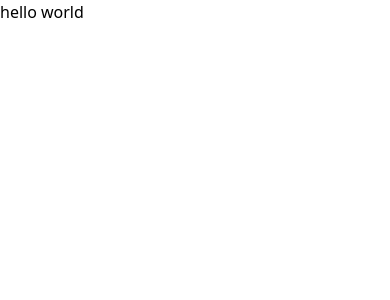
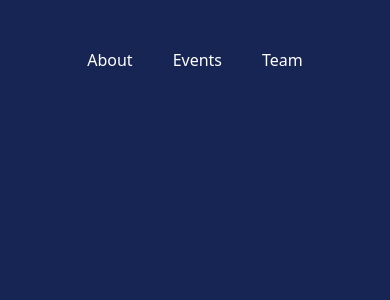
Before and after one commit to gu-web-dev/gu-web-dev.github.io, a React (Vite) app: page / in a window 390 px wide. Shown: the top 300 px of the page. Built offline with nearby package versions, Linux system fonts and the light colour scheme.

Commit message:
basic navbar

```diff
--- a/src/App.tsx
+++ b/src/App.tsx
@@ -1,7 +1,9 @@
+import Hero from "./components/Hero";
+
 function App() {
   return (
     <main className="">
-      <div>hello world</div>
+      <Hero />
     </main>
   );
 }
--- /dev/null
+++ b/src/components/Hero.tsx
@@ -0,0 +1,13 @@
+import Navbar from "./Navbar";
+
+const Hero = () => {
+  return (
+    <div className="bg-blue-950 min-h-screen">
+      <div className=" px-6 py-12">
+        <Navbar />
+      </div>
+    </div>
+  );
+};
+
+export default Hero;
--- /dev/null
+++ b/src/components/Navbar.tsx
@@ -0,0 +1,40 @@
+import {
+  NavigationMenu,
+  NavigationMenuItem,
+  NavigationMenuLink,
+  NavigationMenuList,
+} from "./ui/NavigationMenu";
+import { motion } from "framer-motion";
+
+const navItems: { name: string; href: string }[] = [
+  { name: "About", href: "/#about" },
+  { name: "Events", href: "/#events" },
+  { name: "Team", href: "/#team" },
+];
+const Navbar = () => {
+  return (
+    <motion.div
+      style={{ opacity: 0 }}
+      animate={{ opacity: 1, transition: { delay: 1.5, duration: 1 } }}
+    >
+      <div className="flex justify-center">
+        <NavigationMenu>
+          <NavigationMenuList className="space-x-10">
+            {navItems.map((item) => (
+              <NavigationMenuItem>
+                <NavigationMenuLink
+                  className="text-white hover:opacity-80 transition opacity duraction-200 ease-in-out"
+                  href={item.href}
+                >
+                  {item.name}
+                </NavigationMenuLink>
+              </NavigationMenuItem>
+            ))}
+          </NavigationMenuList>
+        </NavigationMenu>
+      </div>
+    </motion.div>
+  );
+};
+
+export default Navbar;
--- /dev/null
+++ b/src/components/ui/NavigationMenu.tsx
@@ -0,0 +1,128 @@
+import * as React from "react";
+import * as NavigationMenuPrimitive from "@radix-ui/react-navigation-menu";
+import { cva } from "class-variance-authority";
+import { ChevronDown } from "lucide-react";
+
+import { cn } from "@/lib/utils";
+
+const NavigationMenu = React.forwardRef<
+  React.ElementRef<typeof NavigationMenuPrimitive.Root>,
+  React.ComponentPropsWithoutRef<typeof NavigationMenuPrimitive.Root>
+>(({ className, children, ...props }, ref) => (
+  <NavigationMenuPrimitive.Root
+    ref={ref}
+    className={cn(
+      "relative z-10 flex max-w-max flex-1 items-center justify-center",
+      className
+    )}
+    {...props}
+  >
+    {children}
+    <NavigationMenuViewport />
+  </NavigationMenuPrimitive.Root>
+));
+NavigationMenu.displayName = NavigationMenuPrimitive.Root.displayName;
+
+const NavigationMenuList = React.forwardRef<
+  React.ElementRef<typeof NavigationMenuPrimitive.List>,
+  React.ComponentPropsWithoutRef<typeof NavigationMenuPrimitive.List>
+>(({ className, ...props }, ref) => (
+  <NavigationMenuPrimitive.List
+    ref={ref}
+    className={cn(
+      "group flex flex-1 list-none items-center justify-center space-x-1",
+      className
+    )}
+    {...props}
+  />
+));
+NavigationMenuList.displayName = NavigationMenuPrimitive.List.displayName;
+
+const NavigationMenuItem = NavigationMenuPrimitive.Item;
+
+const navigationMenuTriggerStyle = cva(
+  "group inline-flex h-10 w-max items-center justify-center rounded-md bg-background px-4 py-2 text-sm font-medium transition-colors hover:bg-accent hover:text-accent-foreground focus:bg-accent focus:text-accent-foreground focus:outline-none disabled:pointer-events-none disabled:opacity-50 data-[active]:bg-accent/50 data-[state=open]:bg-accent/50"
+);
+
+const NavigationMenuTrigger = React.forwardRef<
+  React.ElementRef<typeof NavigationMenuPrimitive.Trigger>,
+  React.ComponentPropsWithoutRef<typeof NavigationMenuPrimitive.Trigger>
+>(({ className, children, ...props }, ref) => (
+  <NavigationMenuPrimitive.Trigger
+    ref={ref}
+    className={cn(navigationMenuTriggerStyle(), "group", className)}
+    {...props}
+  >
+    {children}{" "}
+    <ChevronDown
+      className="relative top-[1px] ml-1 h-3 w-3 transition duration-200 group-data-[state=open]:rotate-180"
+      aria-hidden="true"
+    />
+  </NavigationMenuPrimitive.Trigger>
+));
+NavigationMenuTrigger.displayName = NavigationMenuPrimitive.Trigger.displayName;
+
+const NavigationMenuContent = React.forwardRef<
+  React.ElementRef<typeof NavigationMenuPrimitive.Content>,
+  React.ComponentPropsWithoutRef<typeof NavigationMenuPrimitive.Content>
+>(({ className, ...props }, ref) => (
+  <NavigationMenuPrimitive.Content
+    ref={ref}
+    className={cn(
+      "left-0 top-0 w-full data-[motion^=from-]:animate-in data-[motion^=to-]:animate-out data-[motion^=from-]:fade-in data-[motion^=to-]:fade-out data-[motion=from-end]:slide-in-from-right-52 data-[motion=from-start]:slide-in-from-left-52 data-[motion=to-end]:slide-out-to-right-52 data-[motion=to-start]:slide-out-to-left-52 md:absolute md:w-auto ",
+      className
+    )}
+    {...props}
+  />
+));
+NavigationMenuContent.displayName = NavigationMenuPrimitive.Content.displayName;
+
+const NavigationMenuLink = NavigationMenuPrimitive.Link;
+
+const NavigationMenuViewport = React.forwardRef<
+  React.ElementRef<typeof NavigationMenuPrimitive.Viewport>,
+  React.ComponentPropsWithoutRef<typeof NavigationMenuPrimitive.Viewport>
+>(({ className, ...props }, ref) => (
+  <div className={cn("absolute left-0 top-full flex justify-center")}>
+    <NavigationMenuPrimitive.Viewport
+      className={cn(
+        "origin-top-center relative mt-1.5 h-[var(--radix-navigation-menu-viewport-height)] w-full overflow-hidden rounded-md border bg-popover text-popover-foreground shadow-lg data-[state=open]:animate-in data-[state=closed]:animate-out data-[state=closed]:zoom-out-95 data-[state=open]:zoom-in-90 md:w-[var(--radix-navigation-menu-viewport-width)]",
+        className
+      )}
+      ref={ref}
+      {...props}
+    />
+  </div>
+));
+NavigationMenuViewport.displayName =
+  NavigationMenuPrimitive.Viewport.displayName;
+
+const NavigationMenuIndicator = React.forwardRef<
+  React.ElementRef<typeof NavigationMenuPrimitive.Indicator>,
+  React.ComponentPropsWithoutRef<typeof NavigationMenuPrimitive.Indicator>
+>(({ className, ...props }, ref) => (
+  <NavigationMenuPrimitive.Indicator
+    ref={ref}
+    className={cn(
+      "top-full z-[1] flex h-1.5 items-end justify-center overflow-hidden data-[state=visible]:animate-in data-[state=hidden]:animate-out data-[state=hidden]:fade-out data-[state=visible]:fade-in",
+      className
+    )}
+    {...props}
+  >
+    <div className="relative top-[60%] h-2 w-2 rotate-45 rounded-tl-sm bg-border shadow-md" />
+  </NavigationMenuPrimitive.Indicator>
+));
+NavigationMenuIndicator.displayName =
+  NavigationMenuPrimitive.Indicator.displayName;
+
+export {
+  navigationMenuTriggerStyle,
+  NavigationMenu,
+  NavigationMenuList,
+  NavigationMenuItem,
+  NavigationMenuContent,
+  NavigationMenuTrigger,
+  NavigationMenuLink,
+  NavigationMenuIndicator,
+  NavigationMenuViewport,
+};
--- /dev/null
+++ b/src/lib/utils.ts
@@ -0,0 +1,6 @@
+import { type ClassValue, clsx } from "clsx"
+import { twMerge } from "tailwind-merge"
+
+export function cn(...inputs: ClassValue[]) {
+  return twMerge(clsx(inputs))
+}
```
